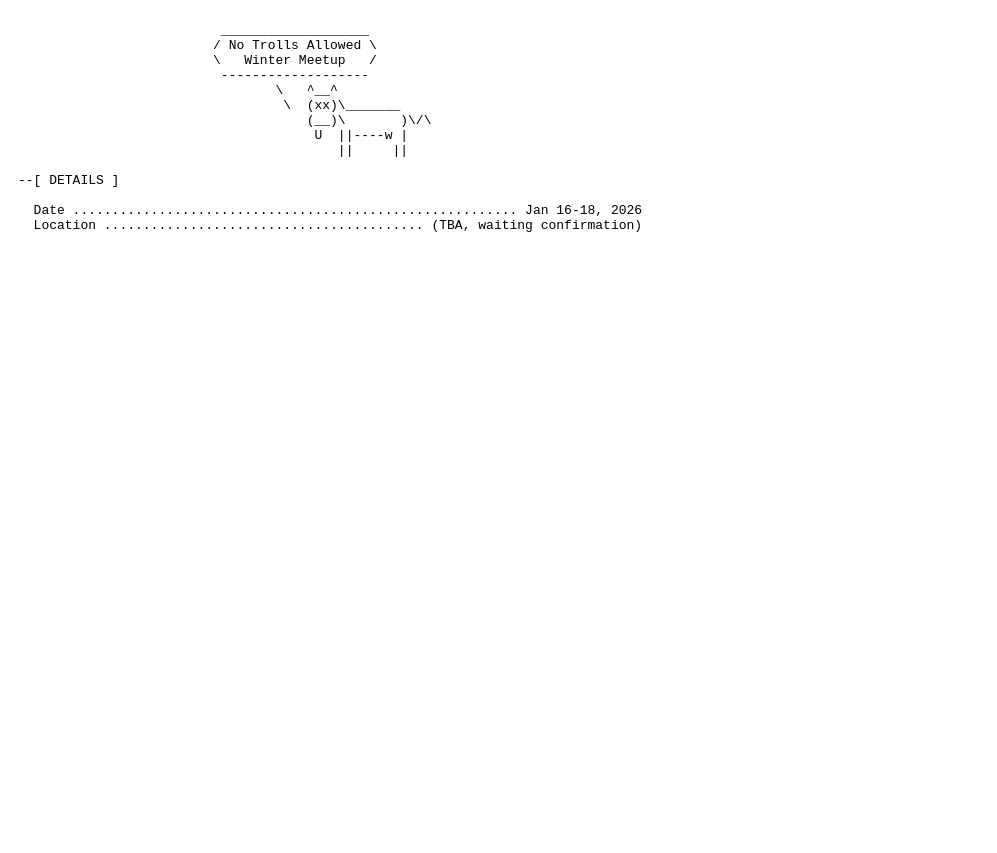
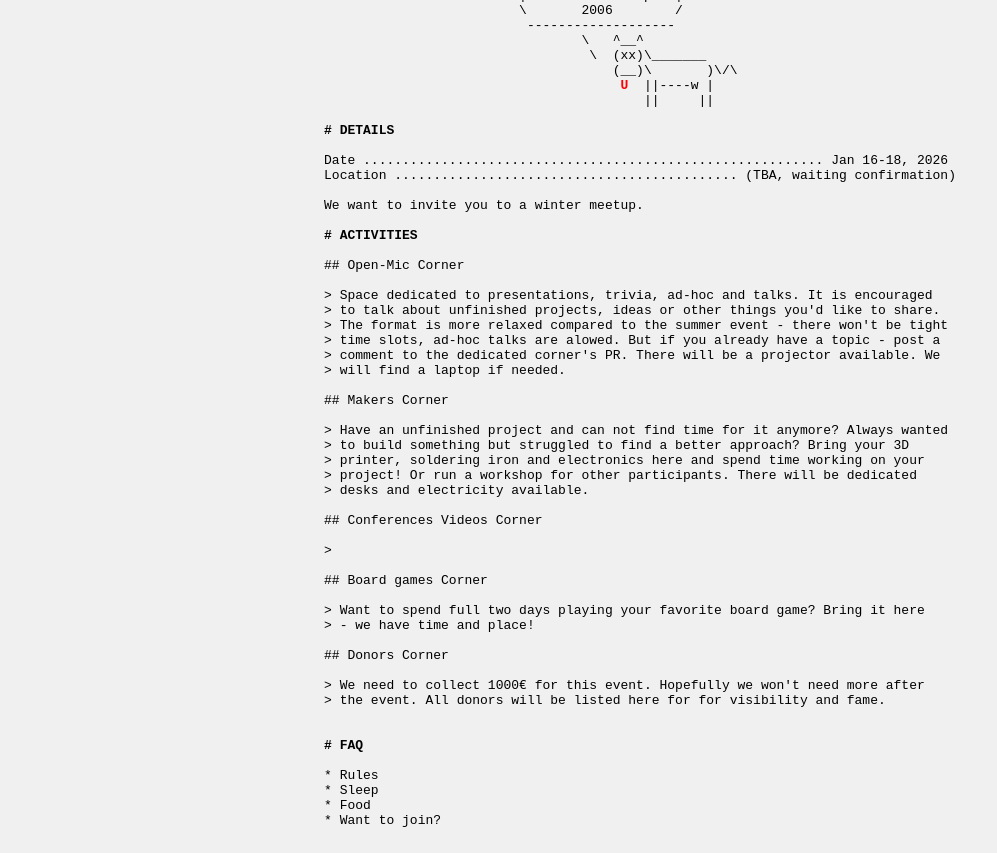
Before and after one commit to ntacamp/winter.notrollsallowed.com, a plain HTML site: page index.html in a window 1280 px wide. Shown: the whole page, without its empty margins (0-997 px from the left). Before the commit the page ends 800 px from the top, so only its background shows below. Drawn offline with Linux system fonts and the light colour scheme.

Commit message:
Some content

```diff
--- a/index.html
+++ b/index.html
@@ -5,6 +5,17 @@
     <meta name="viewport" content="width=device-width, initial-scale=1.0">
     <title>404</title>
     <style>
+        html, body {
+            height: 100%;
+            margin: 0;
+        }
+
+        body {
+            display: flex;
+            justify-content: center; /* horizontal centering */
+            align-items: center;    /* vertical centering */
+            background-color: #f0f0f0;
+        }
         pre {
             word-wrap: break-word;
             padding: 10px;
@@ -13,24 +24,72 @@
             box-sizing: border-box;
             overflow-x: auto;
         }
+        .red {
+            color: #f00;
+        }
     </style>
 </head>
 <body>
 <pre>
                           ___________________
                          / No Trolls Allowed \
-                         \   Winter Meetup   /
+                         |   Winter Meetup   |
+                         \       2006        /
                           -------------------
                                  \   ^__^
                                   \  (xx)\_______
                                      (__)\       )\/\
-                                      U  ||----w |
+                                      <strong class="red">U</strong>  ||----w |
                                          ||     ||
 
---[ DETAILS ]
+<strong># DETAILS </strong>
 
-  Date ......................................................... Jan 16-18, 2026
-  Location ......................................... (TBA, waiting confirmation)
+Date ........................................................... Jan 16-18, 2026
+Location ............................................ (TBA, waiting confirmation)
+
+We want to invite you to a winter meetup.
+
+<strong># ACTIVITIES </strong>
+
+## Open-Mic Corner
+
+> Space dedicated to presentations, trivia, ad-hoc and talks. It is encouraged
+> to talk about unfinished projects, ideas or other things you'd like to share.
+> The format is more relaxed compared to the summer event - there won't be tight
+> time slots, ad-hoc talks are alowed. But if you already have a topic - post a
+> comment to the dedicated corner's PR. There will be a projector available. We
+> will find a laptop if needed.
+
+## Makers Corner
+
+> Have an unfinished project and can not find time for it anymore? Always wanted
+> to build something but struggled to find a better approach? Bring your 3D
+> printer, soldering iron and electronics here and spend time working on your
+> project! Or run a workshop for other participants. There will be dedicated
+> desks and electricity available.
+
+## Conferences Videos Corner
+
+>
+
+## Board games Corner
+
+> Want to spend full two days playing your favorite board game? Bring it here
+> - we have time and place!
+
+## Donors Corner
+
+> We need to collect 1000€ for this event. Hopefully we won't need more after
+> the event. All donors will be listed here for for visibility and fame.
+
+
+<strong># FAQ </strong>
+
+* Rules
+* Sleep
+* Food
+* Want to join?
+
 </pre>
 </body>
 </html>
```
Also changed, not shown: index.txt.
